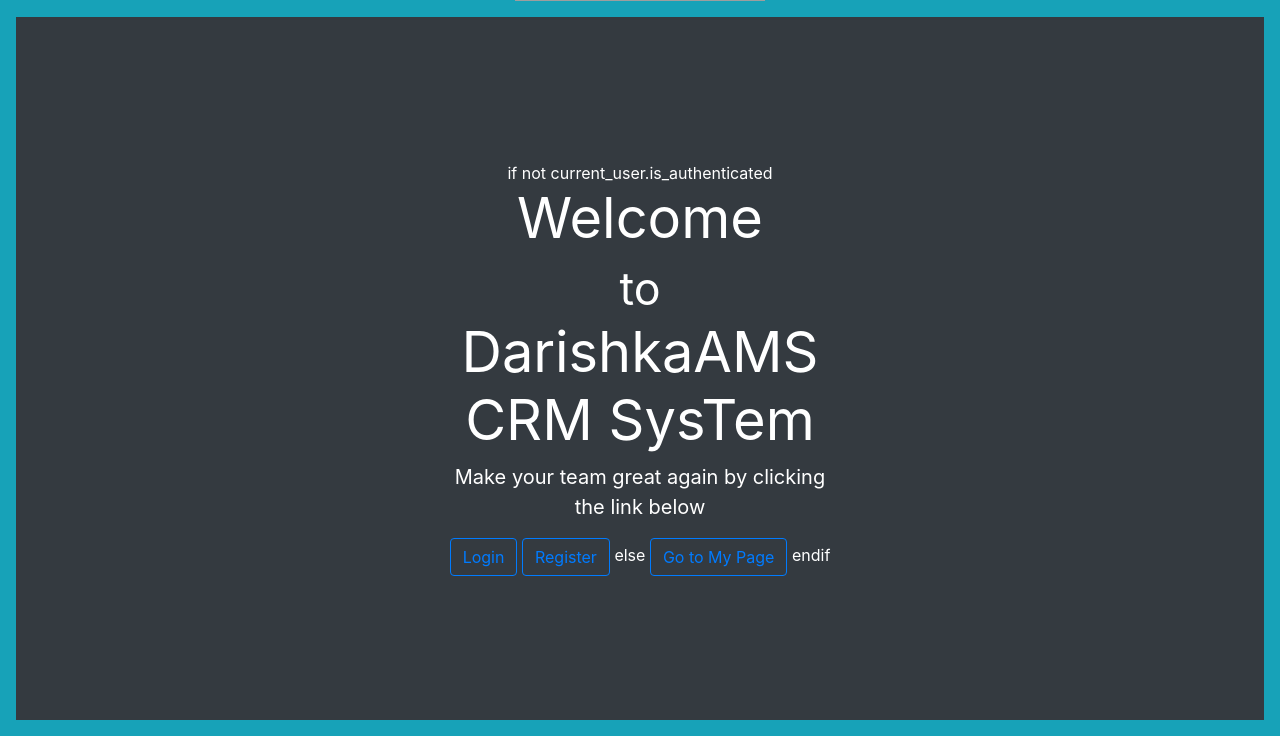
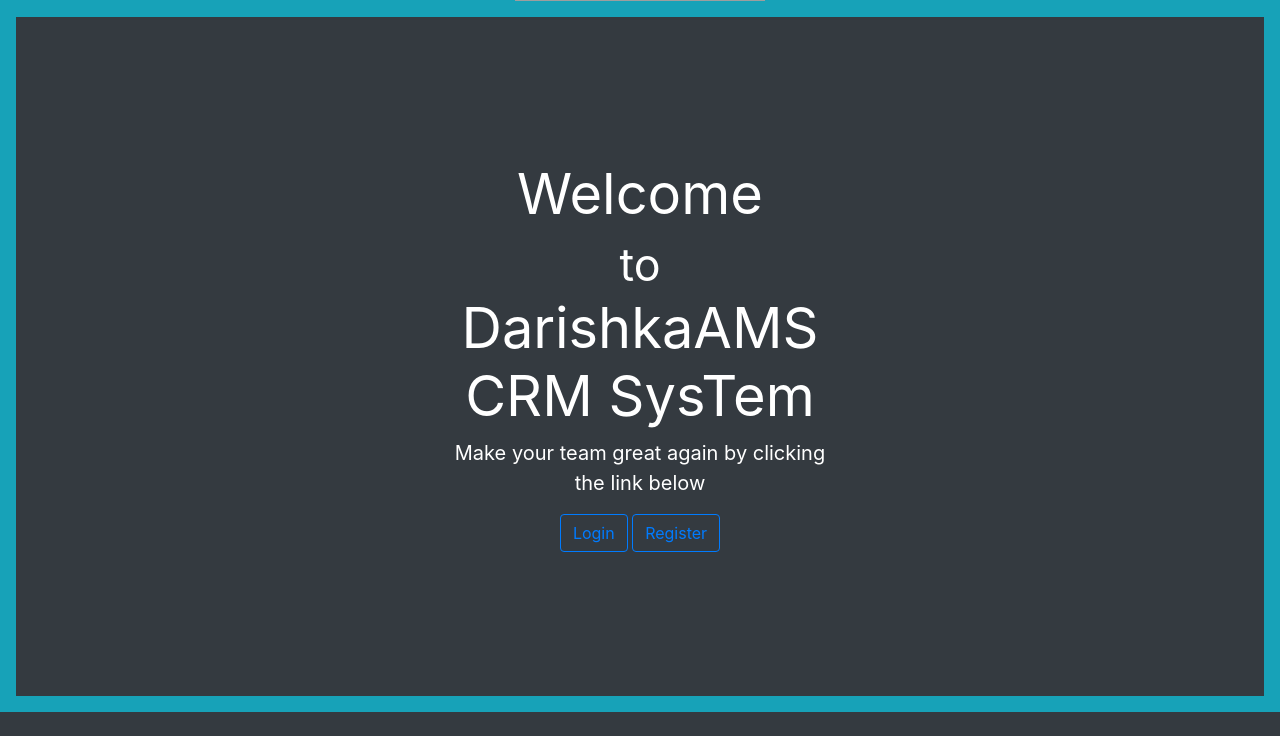
Before and after one commit to DarishkaAMS/Flask_Projects-EPAM-CRM, a Flask app: page / in a window 1280 px wide. Shown: the part 429-1165 px from the top of the page. After the commit the page ends 1141 px from the top, so only its background shows below. Run offline with Flask 2, Linux system fonts and the light colour scheme; parts of the project's set-up code (start-up, migrations or seed data) failed here and were passed over; some libraries are stand-ins or nearby versions; grey boxes are pictures that could not be loaded.

Commit message:
Update home.html with current_user after roles

```diff
--- a/department_app/templates/home.html
+++ b/department_app/templates/home.html
@@ -13,14 +13,16 @@ Home Page
 <br>
 <div class="position-relative overflow-hidden p-3 p-md-5 m-md-3 text-center bg-dark" style="color:white">
     <div class="col-md-5 p-lg-5 mx-auto my-5">
-        if not current_user.is_authenticated
+        {% if not current_user.is_authenticated %}
         <h1 class="display-4 font-weight-normal">Welcome <br> <small> to </small><br> DarishkaAMS CRM SysTem </h1>
         <p class="lead font-weight-normal">Make your team great again by clicking the link below</p>
         <a class="btn btn-outline-primary" href="{{ url_for('user.login_page') }}">Login</a>
         <a class="btn btn-outline-primary" href="{{ url_for('user.register_page') }}">Register</a>
-        else
-        <a class="btn btn-outline-primary" href="#">Go to My Page</a>
-        endif
+        {% else %}
+        <h1 class="display-4 font-weight-normal">Welcome <br/> {{ current_user.first_name }} {{ current_user.last_name }} </h1>
+        <p class="lead font-weight-normal">Now you can use the SysTem</p>
+        <a class="btn btn-outline-primary" href="{{ url_for('user.retrieve_employee', id=1) }}">Go to My Page</a>
+        {% endif %}
     </div>
     <div class="product-device box-shadow d-none d-md-block"></div>
     <div class="product-device product-device-2 box-shadow d-none d-md-block"></div>
```
